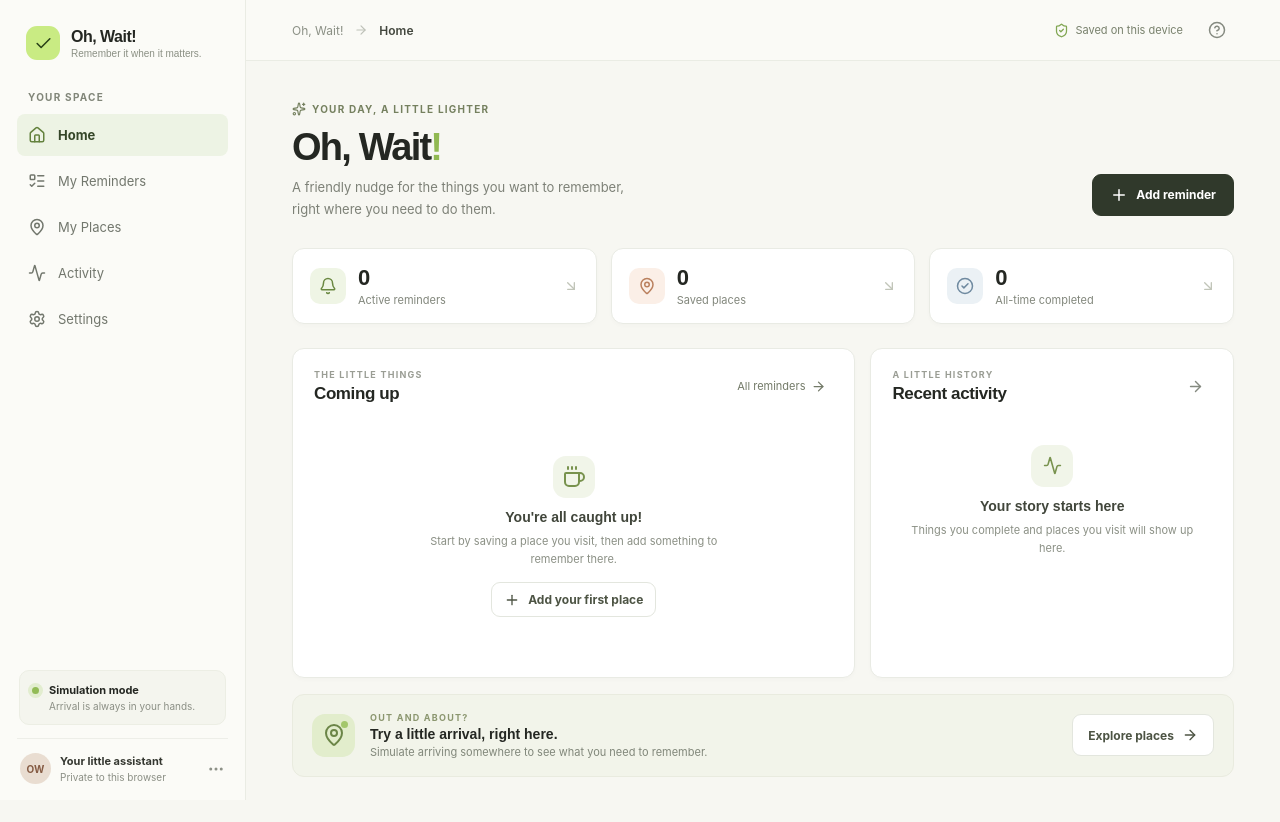
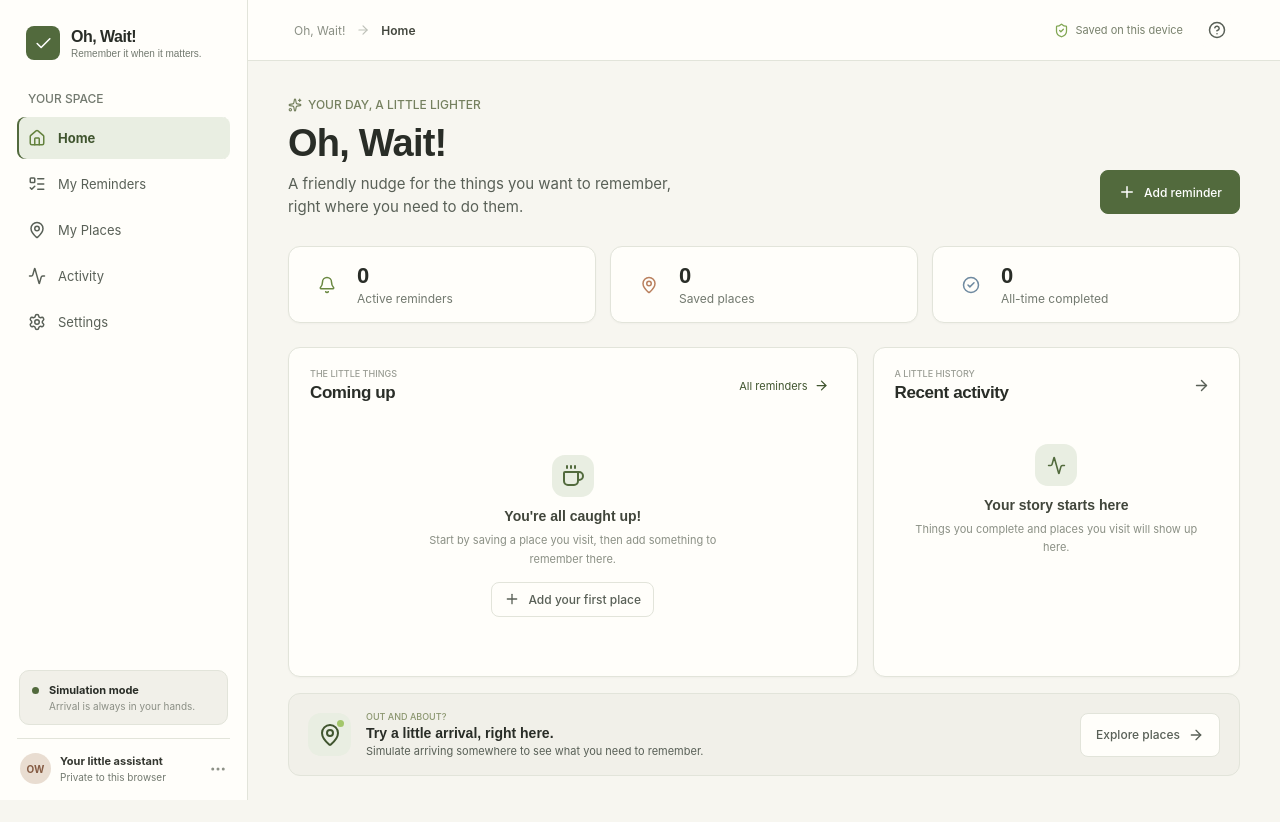
Before and after one commit to gayathrisanthoshpc/oh-wait, a React (Vite) app: page / in a window 1280 px wide. Shown: the top 822 px of the page. Built offline with nearby package versions, Linux system fonts and the light colour scheme.

Commit message:
style: establish calm place-first design tokens

```diff
--- a/src/App.tsx
+++ b/src/App.tsx
@@ -5,6 +5,7 @@ import {
   ShieldCheck, Sparkles, Trash2, X, Pencil, ListTodo, Activity as ActivityIcon, Star,
 } from 'lucide-react'
 import './App.css'
+import './polish.css'
 import { parseData, type Activity, type Data, type Place, type Reminder } from './lib/model'
 import { useOhWaitData } from './hooks/useOhWaitData'
 import { ReminderRow } from './components/ReminderRow'
--- /dev/null
+++ b/src/polish.css
@@ -0,0 +1,114 @@
+:root {
+  --paper: #f7f6f0;
+  --surface: #fffefa;
+  --surface-raised: #f1f0e9;
+  --ink: #292d27;
+  --ink-secondary: #596057;
+  --ink-muted: #72796f;
+  --line: #e2e4da;
+  --moss: #526a3d;
+  --moss-ink: #40552f;
+  --moss-wash: #e9eee2;
+  --danger: #a04f47;
+  --radius-control: 8px;
+  --radius-card: 12px;
+  --ease-ui: cubic-bezier(.22, 1, .36, 1);
+  color: var(--ink);
+  background: var(--paper);
+  font-family: Inter, ui-sans-serif, system-ui, -apple-system, BlinkMacSystemFont, "Segoe UI", sans-serif;
+  font-size: 15px;
+}
+
+body { color: var(--ink); background: var(--paper); }
+button, input, select, textarea { color: inherit; }
+button:focus-visible, a:focus-visible, input:focus-visible, select:focus-visible, textarea:focus-visible {
+  outline: 2px solid var(--moss);
+  outline-offset: 2px;
+}
+
+.app-shell { background: var(--paper); }
+.sidebar, .topbar, .mobile-nav { background: var(--surface); border-color: var(--line); }
+.sidebar { width: 248px; }
+.main-area { margin-left: 248px; }
+.page-content { padding: 36px 40px 56px; }
+.brand { font-weight: 600; color: var(--ink); }
+.brand small, .profile small { color: var(--ink-muted); }
+.brand-mark { background: var(--moss); color: white; border-radius: 8px; }
+.side-label, .eyebrow, .place-category { color: var(--ink-muted); font-size: 12px; font-weight: 500; letter-spacing: 0; text-transform: none; }
+.nav-item { min-height: 36px; border-radius: 8px; color: var(--ink-secondary); }
+.nav-item.selected { color: var(--moss-ink); background: var(--moss-wash); box-shadow: inset 2px 0 var(--moss); }
+.simulation-note { background: var(--surface-raised); border: 1px solid var(--line); border-radius: 10px; }
+.pulse-dot { background: var(--moss); box-shadow: none; }
+.profile { border-color: var(--line); }
+
+.welcome h1, .page-heading h1 { color: var(--ink); font-weight: 600; letter-spacing: -.02em; }
+.welcome h1 span { color: inherit; }
+.welcome-copy, .page-heading p { color: var(--ink-secondary); font-size: 15px; line-height: 1.55; }
+.button { min-height: 44px; border-radius: var(--radius-control); font-weight: 500; transition: color 150ms var(--ease-ui), background-color 150ms var(--ease-ui), border-color 150ms var(--ease-ui); }
+.button.primary { background: var(--moss); border-color: var(--moss); color: #fff; }
+.button.primary:hover { background: var(--moss-ink); border-color: var(--moss-ink); }
+.button.secondary, .icon-btn { background: var(--surface); border-color: var(--line); color: var(--ink-secondary); }
+.button.secondary:hover, .icon-btn:hover { background: var(--surface-raised); color: var(--ink); }
+.panel, .place-card, .dialog, .stat-card { border-color: var(--line); border-radius: var(--radius-card); background: var(--surface); box-shadow: 0 1px 2px #22251b08; }
+.welcome, .page-heading { margin-bottom: 28px; }
+.section-heading h2, .place-card h3, .settings-card h2 { color: var(--ink); font-weight: 600; }
+.section-heading { align-items: center; }
+.section-heading h2 { margin-top: 4px; }
+.reminder-row { border-color: var(--line); }
+.reminder-info > strong { color: var(--ink); font-weight: 500; }
+.reminder-info > p, .reminder-meta { color: var(--ink-secondary); }
+.reminder-meta > span { color: var(--ink-secondary); font-size: 12px; }
+.row-actions { opacity: 1; }
+.row-actions button { color: var(--ink-secondary); min-width: 36px; min-height: 36px; border-radius: 6px; }
+.row-actions button:hover { background: var(--surface-raised); color: var(--ink); }
+.stat-icon { background: transparent !important; color: var(--ink-secondary); }
+.stat-arrow { display: none; }
+.stat-card { padding: 16px 20px; }
+.stat-card strong { font-variant-numeric: tabular-nums; font-weight: 600; }
+.stat-card > div span { color: var(--ink-muted); font-size: 12px; }
+.empty-state, .activity-empty { color: var(--ink-secondary); }
+.empty-icon { color: var(--moss); background: var(--moss-wash); }
+.arrival-banner, .prototype-callout { border-color: var(--line); background: var(--surface-raised); border-radius: var(--radius-card); }
+.arrival-art, .callout-icon, .place-icon { color: var(--moss-ink); background: var(--moss-wash); }
+.arrival-banner h3 { color: var(--ink); }
+.arrival-banner p, .prototype-callout p { color: var(--ink-secondary); }
+.place-card { padding: 20px; }
+.place-card h3 { display: flex; align-items: center; gap: 8px; }
+.place-card-top { align-items: center; }
+.favorite-tag { background: var(--surface-raised); color: var(--ink-secondary); border-radius: 5px; font-size: 11px; font-weight: 500; }
+.place-card-footer { border-color: var(--line); color: var(--ink-secondary); }
+.place-actions button, .text-button, .link-button { color: var(--moss-ink); }
+.activity-icon { color: var(--ink-secondary); background: var(--surface-raised); }
+.mobile-nav { box-shadow: 0 -1px 4px #22251b08; }
+.mobile-nav button { color: var(--ink-secondary); font-size: 11px; min-height: 52px; }
+.mobile-nav button.active { color: var(--moss-ink); }
+.mobile-nav button.active svg { background: var(--moss-wash); }
+
+@media (max-width: 800px) {
+  .sidebar { width: 216px; }
+  .main-area { margin-left: 216px; }
+  .page-content { padding: 32px 24px 48px; }
+}
+
+@media (max-width: 600px) {
+  .main-area { margin-left: 0; }
+  .page-content { padding: 24px 16px 32px; }
+  .welcome, .page-heading { margin-bottom: 24px; }
+  .welcome h1 { font-size: 36px; }
+  .welcome-copy, .page-heading p { font-size: 14px; }
+  .stats { gap: 8px; }
+  .stat-card { min-width: 0; padding: 12px 10px; gap: 4px; }
+  .stat-icon { display: none; }
+  .stat-card strong { font-size: 22px; }
+  .stat-card > div span { font-size: 11px; line-height: 1.35; }
+  .mobile-nav { padding: 6px 4px calc(6px + env(safe-area-inset-bottom)); }
+  .mobile-nav button { font-size: 10px; gap: 3px; }
+  .reminder-row { align-items: flex-start; }
+  .row-actions { flex-wrap: wrap; }
+  .row-actions button { min-width: 36px; min-height: 36px; }
+  .place-card { padding: 16px; }
+}
+
+@media (prefers-reduced-motion: reduce) {
+  *, *::before, *::after { scroll-behavior: auto !important; animation-duration: .01ms !important; transition-duration: .01ms !important; }
+}
```
